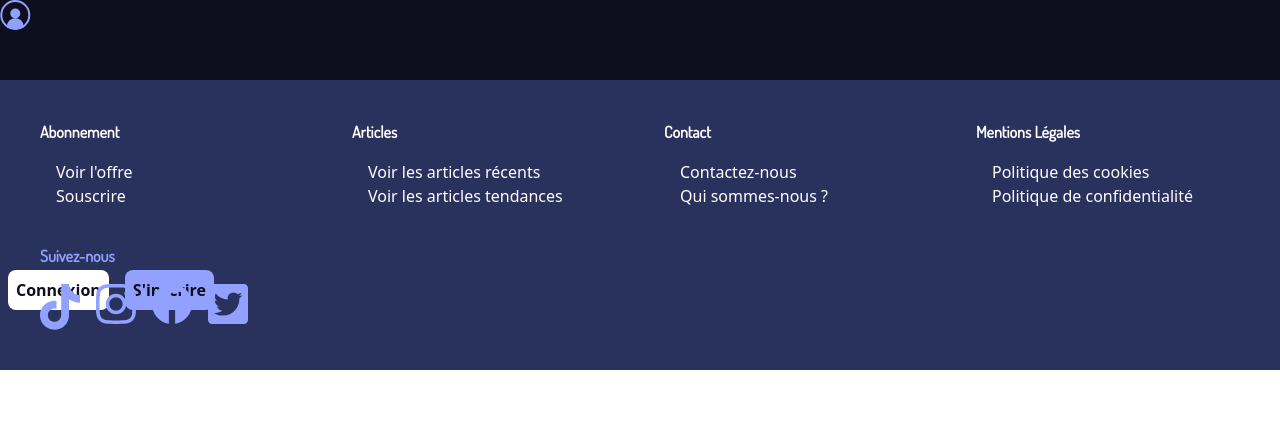
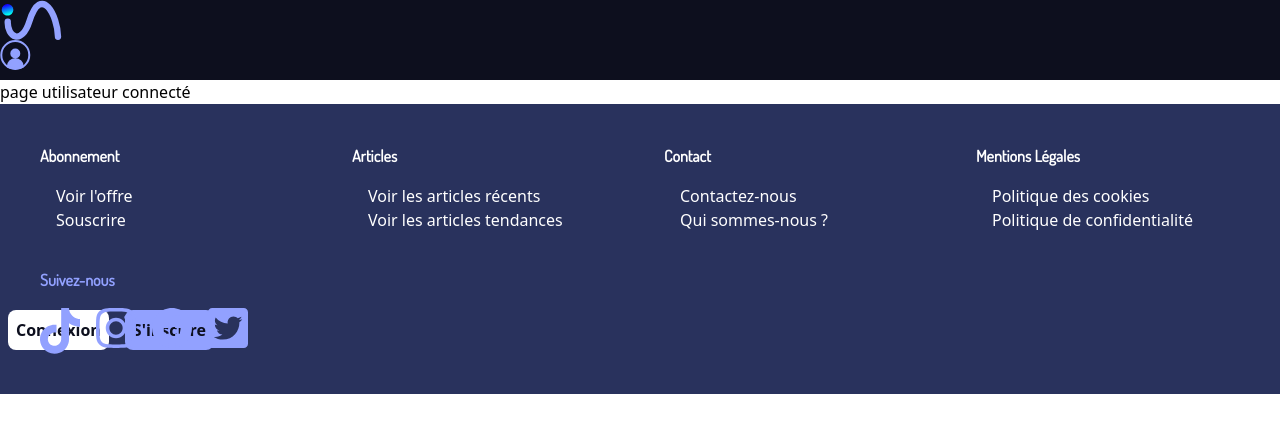
Before and after one commit to marionmura/ProjetS2_marion_yann_aline, a Vue app: page /Espacepersonnel in a window 1280 px wide. Shown: the top 432 px of the page. Built offline with nearby package versions, Linux system fonts and the light colour scheme.

Commit message:
importation logo iamateur + router menu

```diff
--- a/src/components/HeaderPage.vue
+++ b/src/components/HeaderPage.vue
@@ -3,13 +3,15 @@ import { ref } from 'vue';
 const menuIsOpen = ref(false)
 
 import Usericon from './icons/Usericon.vue';
+import IAmateurlogo from './icons/IAmateurlogo.vue';
+import {RouterLink} from 'vue-router'
 </script>
 
 <template >
     <header class=" bg-noirbackground text-violet h-20 ">
-        <a href="/">
-            <Usericon/>
-        </a>
+        <RouterLink to="index"><IAmateurlogo/></RouterLink>
+        <RouterLink to="/Connexion"><Usericon/></RouterLink>
+
         <button class="h-4 w-6 flex flex-col justify-between lg:hidden"
         @pointerdown="menuIsOpen = !menuIsOpen" >
             <span class="block h-[2px] w-full bg-violet transition duration-300" :class="{'translate-y-[8px] translate-x-[2px] rotate-45':menuIsOpen}"></span>
@@ -18,10 +20,10 @@ import Usericon from './icons/Usericon.vue';
         </button>
         <nav class="invisible opacity-0  lg:invisible"  :class="{'!visible !opacity-100':menuIsOpen}">
             <ul class="mt-5 space-x-10 flex flex-col gap-4 ">
-                <li><a class="active" >Espace personnel</a></li>
-                <li><a class="" href="">Mes favoris</a></li>
-                <li><a class="" href="">Mes articles enregistrés</a></li>
-                <li><a class="" href="">Paramètres</a></li>
+                <li><RouterLink class="active" to="/Espacepersonnel" >Espace personnel</RouterLink></li>
+                <li><RouterLink class="" to="/Mesfavoris">Mes favoris</RouterLink></li>
+                <li><RouterLink class="" to="/Mesarticlesenregistres">Mes articles enregistrés</RouterLink></li>
+                <li><RouterLink class="" to="/">Paramètres</RouterLink></li>
             </ul>
 
             <span class="mt-5 mb-2 block h-[2px] w-[300px] bg-violet"></span>
--- /dev/null
+++ b/src/components/icons/IAmateurlogo.vue
@@ -0,0 +1,14 @@
+<template>
+    <svg width="62" height="40" viewBox="0 0 62 40" fill="none" xmlns="http://www.w3.org/2000/svg">
+    <ellipse cx="5.80864" cy="5.78303" rx="5.80864" ry="5.78303" transform="matrix(0.380645 -0.924721 0.92303 0.384729 0 12.9056)" fill="url(#paint0_linear_1026_1134)"/>
+    <path d="M58.0001 36.7225C57.8241 16.435 41.4685 -16.6957 29.3716 21.344C21.6231 45.7102 7.18799 37.0778 7.7457 21.6868" stroke="#92A1FF" stroke-width="6.35967" stroke-linecap="round"/>
+    <defs>
+    <linearGradient id="paint0_linear_1026_1134" x1="10.0203" y1="3.09368" x2="2.05814" y2="9.00655" gradientUnits="userSpaceOnUse">
+    <stop stop-color="#1400FF"/>
+    <stop offset="0.572917" stop-color="#0895F6"/>
+    <stop offset="0.979167" stop-color="#00FFF0"/>
+    </linearGradient>
+    </defs>
+    </svg>
+
+</template>
--- /dev/null
+++ b/src/pages/Espacepersonnel.vue
@@ -0,0 +1,3 @@
+<template>
+    page utilisateur connecté
+</template>
--- /dev/null
+++ b/src/pages/Mesarticlesenregistres.vue
@@ -0,0 +1,3 @@
+<template>
+    les articles enregistrés de l'utilisateur
+</template>
--- /dev/null
+++ b/src/pages/Mesfavoris.vue
@@ -0,0 +1,3 @@
+<template>
+    page des articles favoris avec pocketbase
+</template>
```
